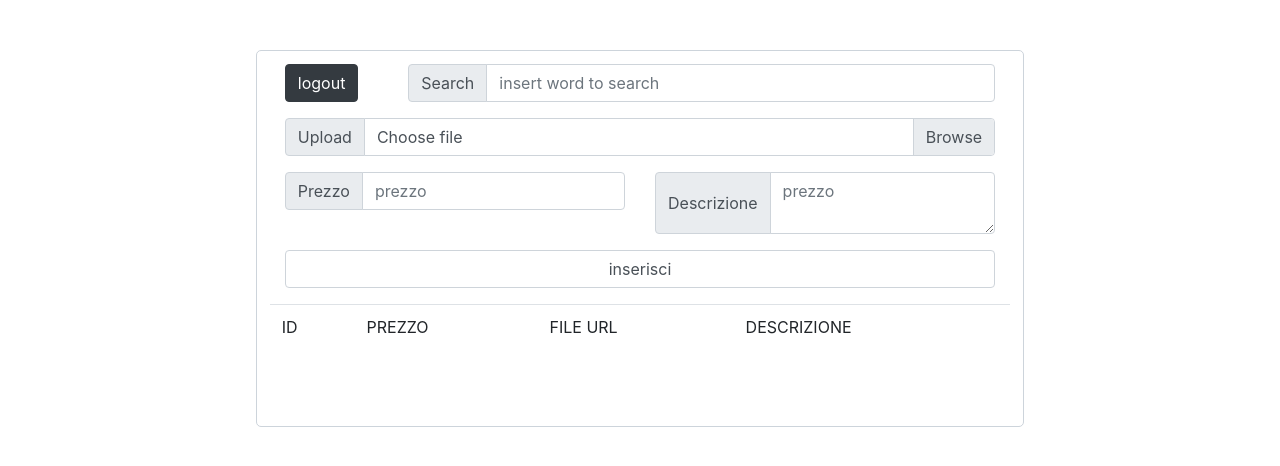
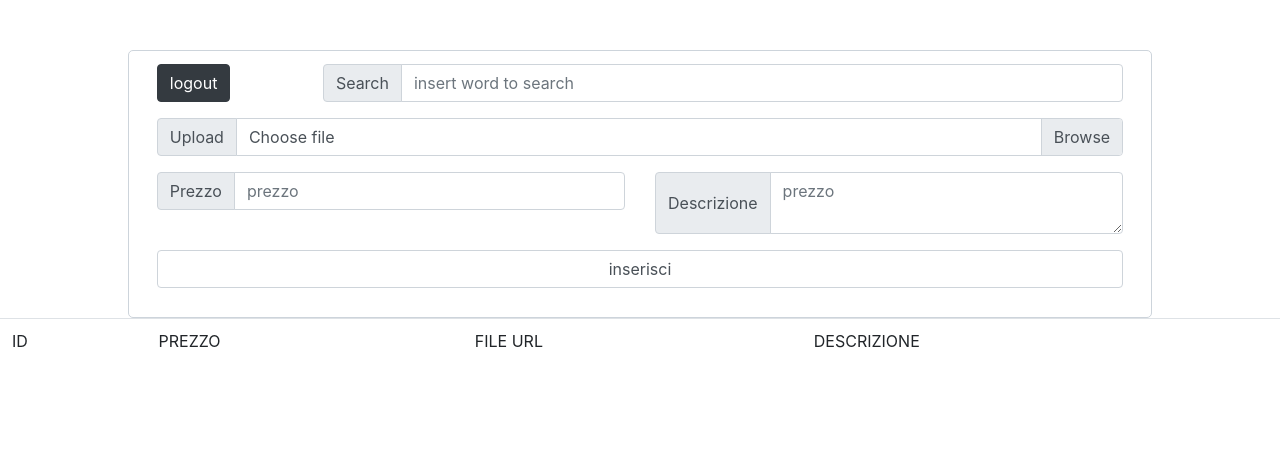
Before and after one commit to Louis-Guiniot/esercitazione-annunci-php, a PHP site: page /home.php in a window 1280 px wide. Shown: the top 466 px of the page. Run offline with PHP 8.4, Linux system fonts and the light colour scheme; the visitor is signed in with stand-in values (Sample User, id 1); data that the repository does not hold is empty.

Commit message:
home da finire

```diff
--- a/home.css
+++ b/home.css
@@ -1,8 +1,12 @@
 .box {
-    width: 60%;
+    width: 80%;
     margin: auto;
     margin-top: 50px;
     padding: 1%;
     border: 1px rgb(205, 212, 219) solid;
     border-radius: 5px;
 }
+
+.container {
+    width: 100%;
+}
--- a/home.php
+++ b/home.php
@@ -26,8 +26,6 @@
 
     <div class="box">
 
-
-
         <form action="upload.php" method="post" enctype="multipart/form-data">
 
         <div class="container">
@@ -42,7 +40,7 @@
                             <div class="input-group-prepend">
                                 <span class="input-group-text" id="inputGroupFileAddon01">Search</span>
                             </div>
-                        <input type="text" class="form-control" placeholder="insert word to search" name="word">
+                            <input type="text" class="form-control" placeholder="insert word to search" name="word" autocomplete="off">
 
                         </div>
                 </div>
@@ -64,7 +62,7 @@
                             <div class="input-group-prepend">
                                 <span class="input-group-text" id="inputGroupFileAddon01">Prezzo</span>
                             </div>
-                        <input type="text" class="form-control" placeholder="prezzo" aria-label="Recipient's username" aria-describedby="button-addon2" name="prezzo">
+                            <input type="text" class="form-control" placeholder="prezzo" aria-label="Recipient's username" aria-describedby="button-addon2" name="prezzo" autocomplete="off">
 
                         </div>
                     </div>
@@ -73,7 +71,7 @@
                             <div class="input-group-prepend">
                                 <span class="input-group-text" id="inputGroupFileAddon01">Descrizione</span>
                             </div>
-                        <textarea type="text" class="form-control" placeholder="prezzo" aria-label="Recipient's username" aria-describedby="button-addon2" name="descrizione"></textarea>
+                            <textarea type="text" class="form-control" placeholder="prezzo" aria-label="Recipient's username" aria-describedby="button-addon2" name="descrizione" autocomplete="off"></textarea>
 
                         </div>
                     </div>
@@ -82,9 +80,11 @@
                 <div class="input-group mb-3">
                     <button type="submit" class="form-control">inserisci</button>
                 </div>
+
         </div>
+        </form>
 
-        </form>
+    </div>
 
 
             <?php
@@ -117,8 +117,6 @@
             $conn->close();
 ?>
 
-
-    </div>
 </body>
 
 </html>
```
Lines whose indentation alone changed are shown as unchanged.
